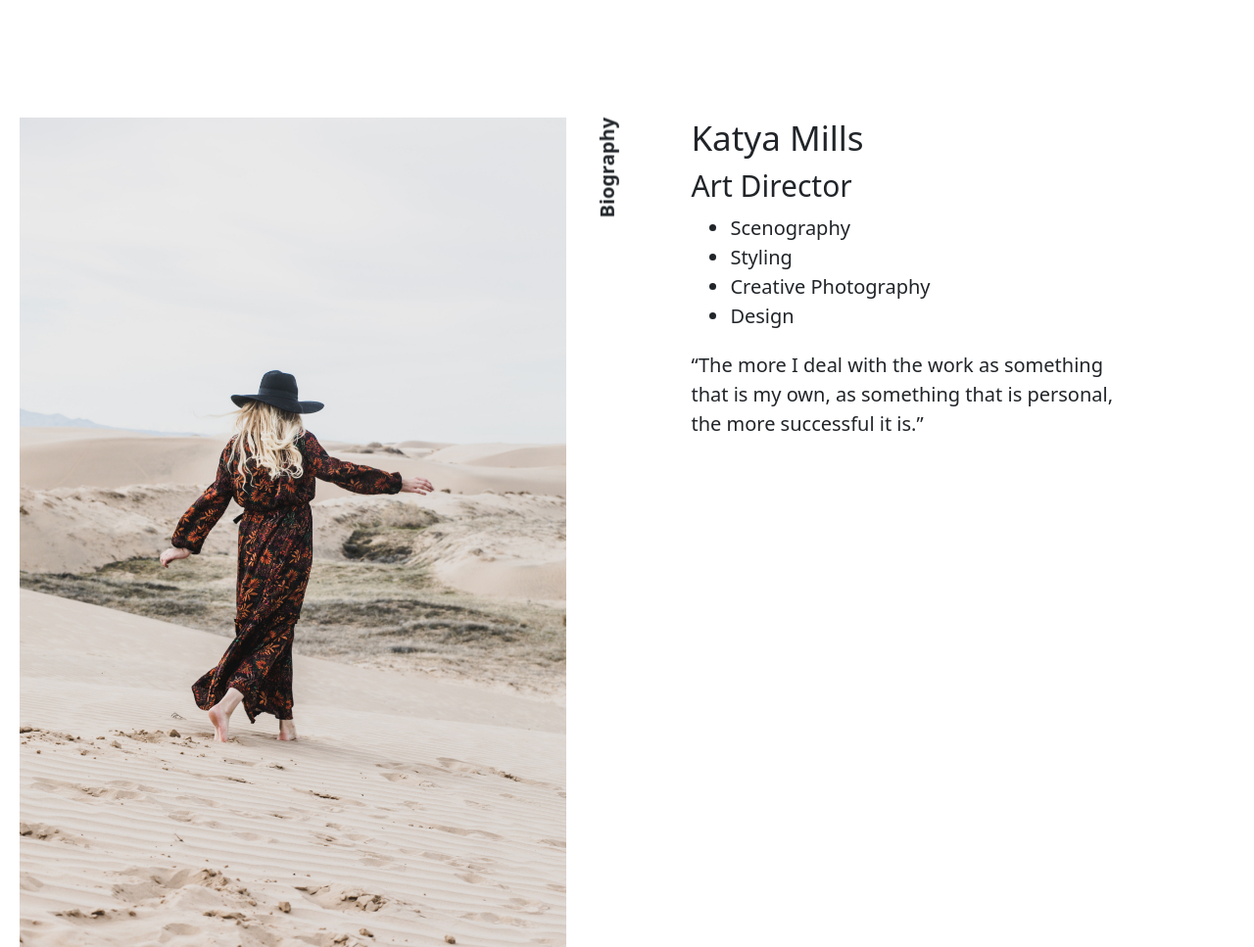
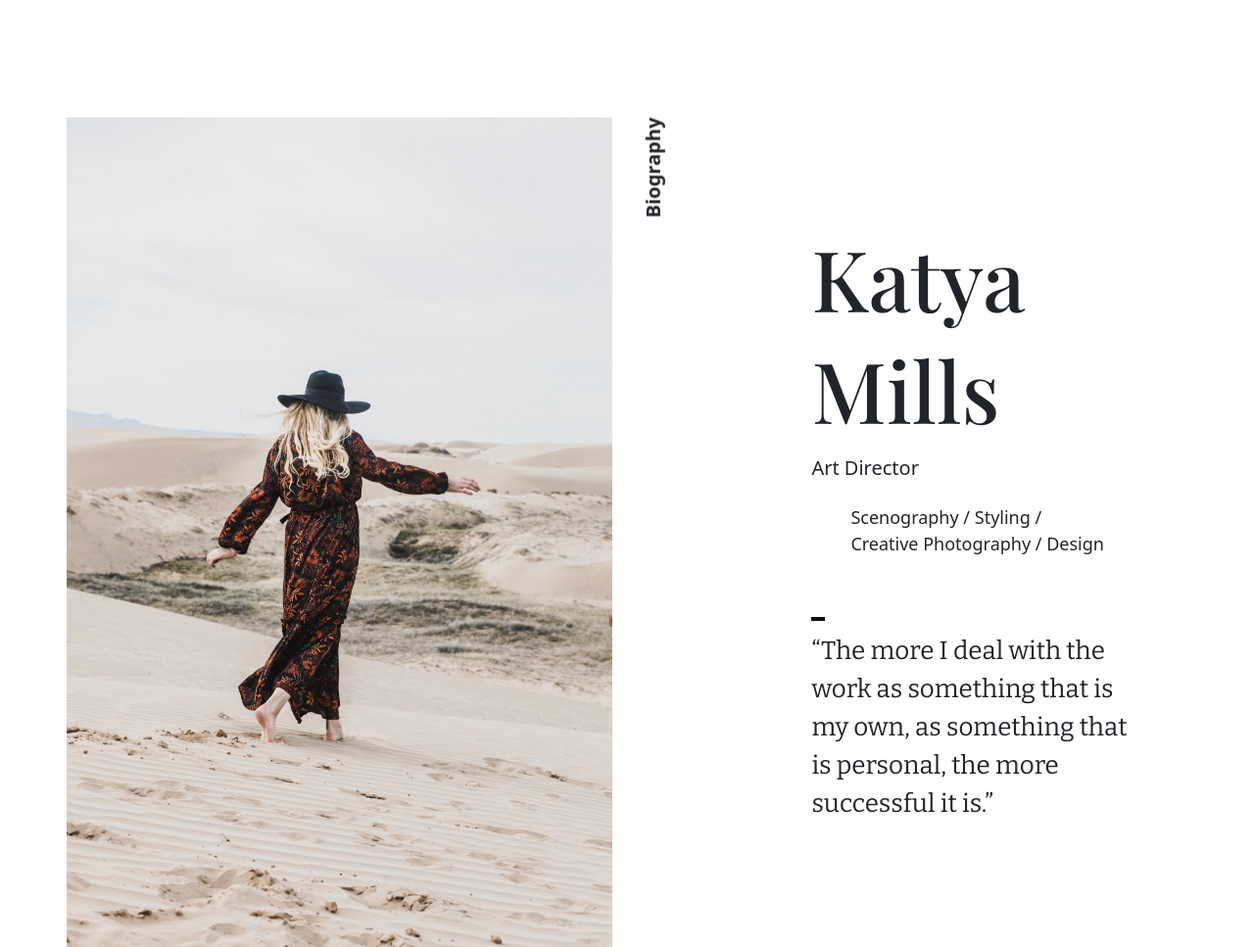
Before and after one commit to skorogod/otus-css-korogod, a plain HTML site: page index.html in a window 1280 px wide. Shown: the part 780-1747 px from the top of the page at 98% size. Drawn offline with nearby package versions, Linux system fonts and the light colour scheme; files that its build step writes are made by us from their sources; files whose address does not match are found by name.

Commit message:
bootstrap layout for bio added

```diff
--- a/index.html
+++ b/index.html
@@ -43,23 +43,23 @@
       </div>
     </section>
     <!--Biography Section-->
-    <section id="biography" class="bio row">
+    <section id="biography" class="bio wrapper row">
       <h2 class="col-1 order-1 rotate align-self-start section-name">Biography</h2>
       <div class="col-6">
         <img class="w-100 h-100" src="img/biography-img.jpg" alt="">
       </div>
-      <article class="col-5 order-2 ">
-        <h3 class="">Katya Mills</h3>
+      <article class="col-5 order-2 row flex-column justify-content-center bio-info">
+        <h3 class="bio-title">Katya Mills</h3>
         <div class="">
-          <h4 class="">Art Director</h4>
-          <ul class="">
-            <li class="">Scenography</li>
-            <li class="">Styling</li>
-            <li class="">Creative Photography</li>
-            <li class="">Design</li>
+          <h4 class="bio-skills-header">Art Director</h4>
+          <ul class="bio-skills list">
+            <li class="bio-list-item">Scenography</li>
+            <li class="bio-list-item">Styling</li>
+            <li class="bio-list-item">Creative Photography</li>
+            <li class="bio-list-item">Design</li>
           </ul>
         </div>
-        <blockquote class="">
+        <blockquote class="bio-quote">
           “The more I deal with the work as something that is my own,
           as something that is personal, the more successful it is.”
         </blockquote>
--- a/styles/css/style.css
+++ b/styles/css/style.css
@@ -145,11 +145,8 @@ html{
 
 
 .bio-info {
-    display: flex;
-    flex-flow: column;
     flex-basis: 475px;
     padding-left: 7.7%;
-    justify-content: center;
 }
 
 .bio-skills {
```
